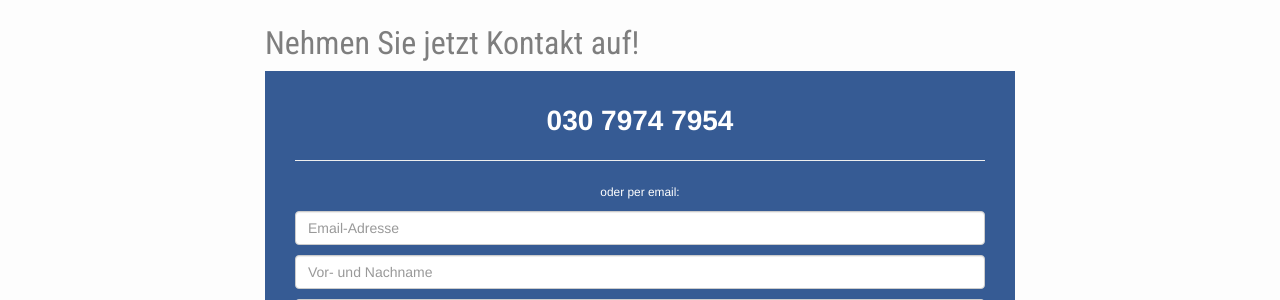
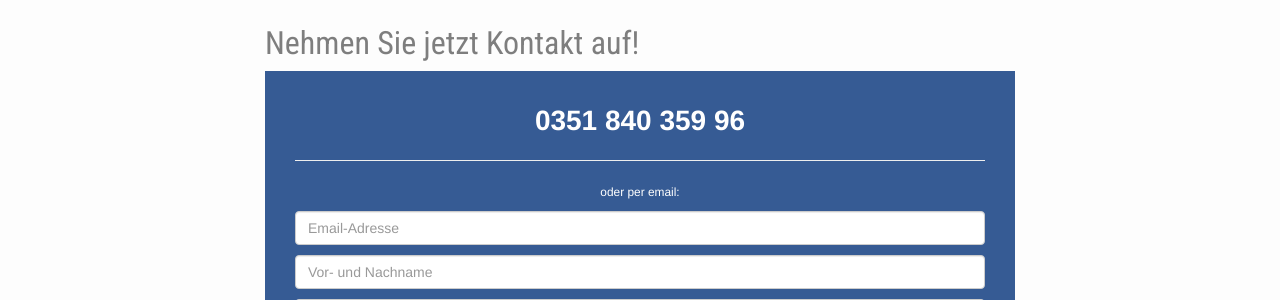
Before and after one commit to samlawski/sp-healthcare, a Jekyll site: the page built from loesungen.html, in a window 1280 px wide and 900 px high, scrolled down 1078 px. Shown: the part 374-674 px from the top of the window. Built offline with Jekyll 4.4.1, drawn with Linux system fonts in a browser that asks for light colours; nearby versions of some CDN libraries; some of the changed lines change nothing that is shown.

Commit message:
Updated 2 files via CloudCannon

```diff
--- a/_includes/kontakt.html
+++ b/_includes/kontakt.html
@@ -6,7 +6,7 @@
       </h2>
       <div class="text-center cta-box">
         <div class="lead cta-call editable">
-          <p>030 7974 7954</p>
+          <p>0351 840 359 96</p>
         </div>
         <hr />
         <small class="editable">oder per email:</small>
--- a/loesungen.html
+++ b/loesungen.html
@@ -19,16 +19,14 @@ schlagworte:
 
 <div class="editable space-after">
   <h2>Sie haben Herausforderungen?</h2>
-
   <ul>
-    <li>Keinen oder zu kleinen Außendienst</li>
+    <li>Keinen oder zu kleinen Au&szlig;endienst</li>
     <li>Zu viele Produkte in der Besprechung</li>
-    <li>Einen temporären Personalengpass</li>
-    <li>Interne oder externe Strukturveränderungen</li>
+    <li>Einen tempor&auml;ren Personalengpass</li>
+    <li>Interne oder externe Strukturver&auml;nderungen</li>
   </ul>
-
-  <p>... oder möchten Sie ein neues Projekt umsetzen?</p>
-  <p>Wir unterstützen Sie dabei!</p>
+  <p>... oder m&ouml;chten Sie ein neues Projekt umsetzen?</p>
+  <p>Wir unterst&uuml;tzen Sie dabei!</p>
 </div>
 
 <h2>Wir geben Ihrer Botschaft ein Gesicht!</h2>
@@ -42,9 +40,9 @@ schlagworte:
         {% endif %}
         <div class="schlagwort">{{schlagwort}}</div>
       {% endfor %}
-    </div>
-  </div>
-</div> -->
+
+
+ -->
 
 
 <div class="row">
```
